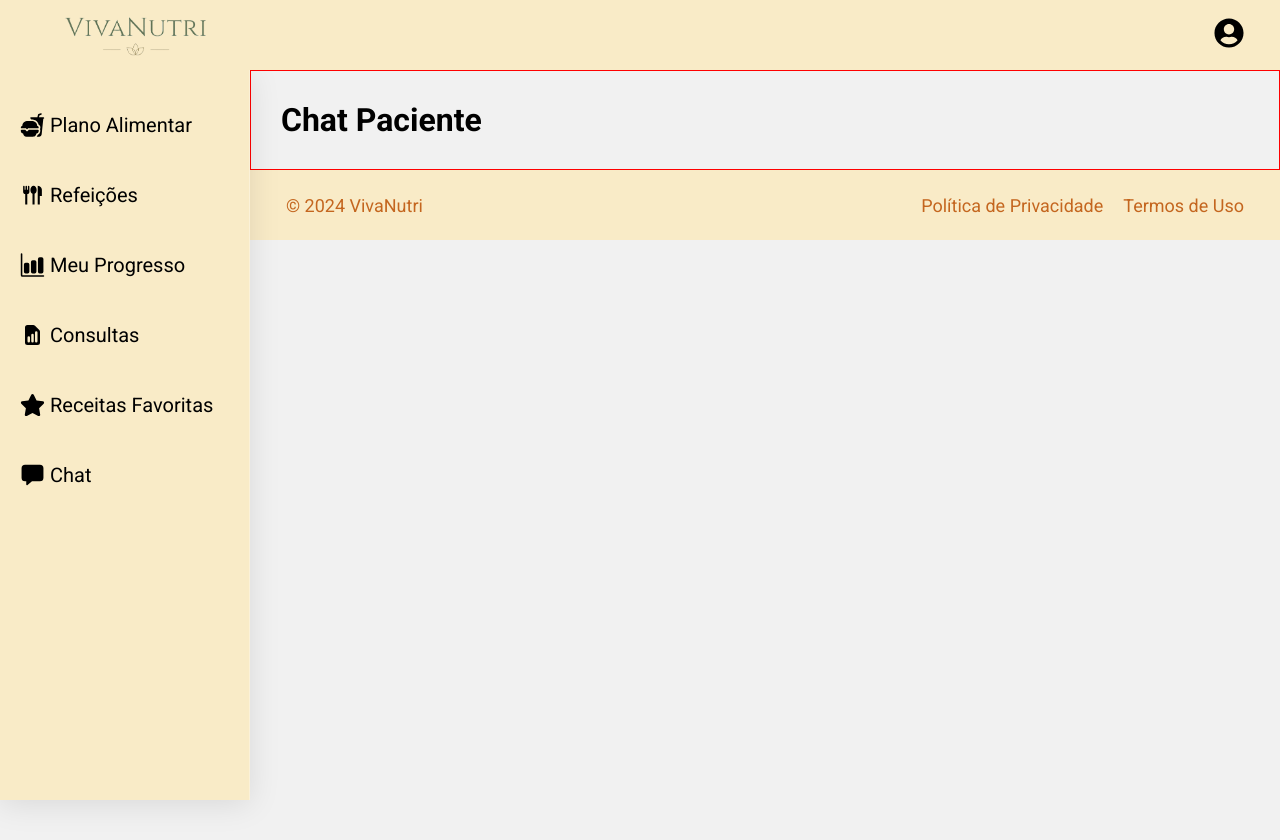
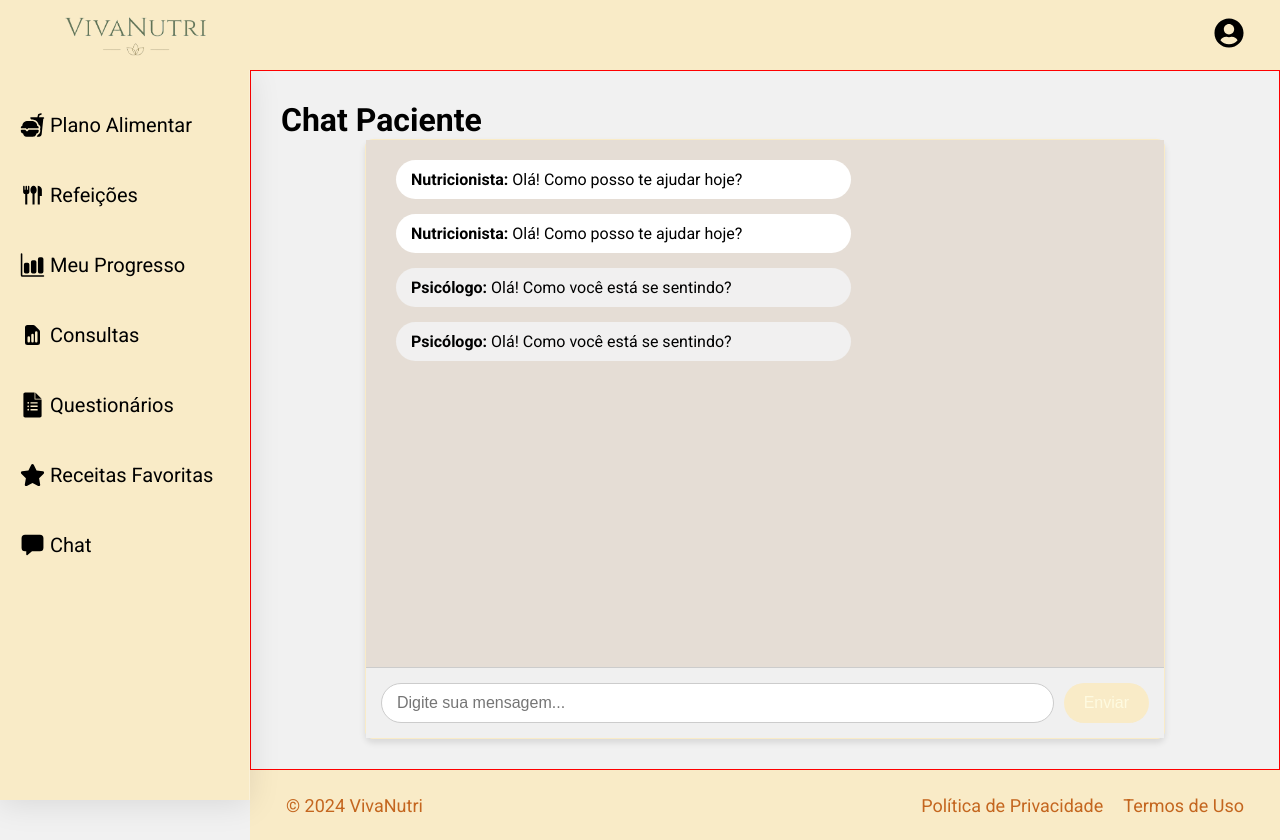
Before and after one commit to Raquel212/VivaNutri, a React (Vite) app: page /chatPaciente in a window 1280 px wide. Before the commit the page ends 800 px from the top, so only its background shows below. Built offline with nearby package versions, Linux system fonts and the light colour scheme.

Commit message:
Update do Chat

```diff
--- a/src/pages/Paciente/ChatPaciente/ChatPaciente.jsx
+++ b/src/pages/Paciente/ChatPaciente/ChatPaciente.jsx
@@ -1,17 +1,92 @@
-import { useState } from "react"
-import { FaStar, FaUserCircle } from "react-icons/fa"
-import { HiDocumentReport } from "react-icons/hi"
-import { IoBarChart, IoChatbox, IoFastFood } from "react-icons/io5"
-import { MdFlatware } from "react-icons/md"
-import { Link } from "react-router-dom"
-import styles from "./ChatPaciente.module.css"
+import { useState, useEffect } from "react";
+import { FaStar, FaUserCircle } from "react-icons/fa";
+import { HiDocumentReport } from "react-icons/hi";
+import { IoBarChart, IoChatbox, IoFastFood } from "react-icons/io5";
+import { MdFlatware } from "react-icons/md";
+import { Link } from "react-router-dom";
+import styles from "./ChatPaciente.module.css";
+import { SiGoogleforms } from "react-icons/si";
 
 function ChatPaciente() {
-  const [userMenuOpen, setUserMenuOpen] = useState(false)
+  const [userMenuOpen, setUserMenuOpen] = useState(false);
+  const [messages, setMessages] = useState([]);
+  const [newMessage, setNewMessage] = useState("");
 
   const toggleUserMenu = () => {
-    setUserMenuOpen(!userMenuOpen)
-  }
+    setUserMenuOpen(!userMenuOpen);
+  };
+
+  // Função para adicionar uma nova mensagem
+  const addMessage = (sender, text) => {
+    setMessages((prevMessages) => [...prevMessages, { sender, text }]);
+  };
+
+  // Inicializa a conversa com mensagens automáticas
+  useEffect(() => {
+    // Mensagens iniciais após 1 segundo
+    const initialMessages = [
+      { sender: "Nutricionista", text: "Olá! Como posso te ajudar hoje?" },
+      { sender: "Psicólogo", text: "Olá! Como você está se sentindo?" },
+    ];
+
+    initialMessages.forEach((msg, index) => {
+      setTimeout(() => {
+        addMessage(msg.sender, msg.text);
+      }, 1000 * (index + 1)); // 1s, 2s, etc.
+    });
+  }, []);
+
+  // Função para responder automaticamente com base na mensagem do paciente
+  const respondToMessage = (patientMessage) => {
+    const lowerCaseMessage = patientMessage.toLowerCase();
+
+    if (lowerCaseMessage.includes("olá") || lowerCaseMessage.includes("oi")) {
+      setTimeout(() => {
+        addMessage("Nutricionista", "Olá! Em que posso te ajudar com sua alimentação?");
+      }, 1000);
+      setTimeout(() => {
+        addMessage("Psicólogo", "Olá! Como tem se sentido ultimamente?");
+      }, 2000);
+    } else if (lowerCaseMessage.includes("ajuda") || lowerCaseMessage.includes("preciso")) {
+      setTimeout(() => {
+        addMessage("Nutricionista", "Claro! Conte-me mais sobre suas necessidades alimentares.");
+      }, 1000);
+      setTimeout(() => {
+        addMessage("Psicólogo", "Estou aqui para te ouvir. Como posso ajudar você emocionalmente?");
+      }, 2000);
+    } else if (lowerCaseMessage.includes("obesidade") || lowerCaseMessage.includes("peso")) {
+      setTimeout(() => {
+        addMessage("Nutricionista", "Entendi. Vamos trabalhar juntos para alcançar seus objetivos de peso.");
+      }, 1000);
+    } else if (lowerCaseMessage.includes("ansiedade") || lowerCaseMessage.includes("estresse")) {
+      setTimeout(() => {
+        addMessage("Psicólogo", "Sinto muito que você esteja se sentindo assim. Vamos encontrar maneiras de gerenciar isso juntos.");
+      }, 1000);
+    } else {
+      setTimeout(() => {
+        addMessage("Nutricionista", "Interessante! Pode me contar mais sobre isso?");
+      }, 1000);
+      setTimeout(() => {
+        addMessage("Psicólogo", "Entendi. Como você gostaria de abordar esse assunto?");
+      }, 2000);
+    }
+  };
+
+  // Função para enviar uma mensagem
+  const handleSendMessage = () => {
+    if (newMessage.trim() !== "") {
+      addMessage("Paciente", newMessage.trim());
+      respondToMessage(newMessage.trim());
+      setNewMessage("");
+    }
+  };
+
+  // Função para enviar mensagem ao pressionar Enter
+  const handleKeyPress = (e) => {
+    if (e.key === "Enter") {
+      handleSendMessage();
+    }
+  };
 
   return (
     <>
@@ -29,10 +104,10 @@ function ChatPaciente() {
               <Link to="/notifications" className={styles.linkHome}>
                 Notificações
               </Link>
-              <Link to="/" className={styles.linkHome}>
+              <Link to="/nutricionista" className={styles.linkHome}>
                 Nutricionista
               </Link>
-              <Link to="/" className={styles.linkHome}>
+              <Link to="/psicologo" className={styles.linkHome}>
                 Psicólogo
               </Link>
               <Link to="/edit-profile" className={styles.linkHome}>
@@ -81,6 +156,14 @@ function ChatPaciente() {
             </Link>
           </li>
           <li>
+            <Link to="/questionarioPaciente">
+              <div className={styles.linkSlider}>
+                <SiGoogleforms className={styles.icon} />
+                <p>Questionários</p>
+              </div>
+            </Link>
+          </li>
+          <li>
             <Link to="/receitasFavoritasPaciente">
               <div className={styles.linkSlider}>
                 <FaStar className={styles.icon} />
@@ -99,23 +182,54 @@ function ChatPaciente() {
         </ul>
       </nav>
 
-      <main>
+      <main className={styles.mainContent}>
         <h1>Chat Paciente</h1>
+        <div className={styles.chatContainer}>
+          <div className={styles.messagesContainer}>
+            {messages.map((msg, index) => (
+              <div
+                key={index}
+                className={`${styles.message} ${
+                  msg.sender === "Paciente"
+                    ? styles.messagePaciente
+                    : msg.sender === "Nutricionista"
+                    ? styles.messageNutricionista
+                    : styles.messagePsicologo
+                }`}
+              >
+                <strong>{msg.sender}:</strong> {msg.text}
+              </div>
+            ))}
+          </div>
+          <div className={styles.inputContainer}>
+            <input
+              type="text"
+              value={newMessage}
+              onChange={(e) => setNewMessage(e.target.value)}
+              onKeyPress={handleKeyPress}
+              placeholder="Digite sua mensagem..."
+              className={styles.chatInput}
+            />
+            <button onClick={handleSendMessage} className={styles.sendButton}>
+              Enviar
+            </button>
+          </div>
+        </div>
       </main>
 
       <footer className={styles.footerHomeP}>
-        <p className={styles.copyright}>&copy; 2024 VivaNutri</p>
-        <ul className={styles.links}>
-          <li className={styles.linksLi}>
+        <p>&copy; 2024 VivaNutri</p>
+        <ul>
+          <li>
             <a href="#">Política de Privacidade</a>
           </li>
-          <li className={styles.linksLi}>
+          <li>
             <a href="#">Termos de Uso</a>
           </li>
         </ul>
       </footer>
     </>
-  )
+  );
 }
 
-export default ChatPaciente
+export default ChatPaciente;
--- a/src/pages/Paciente/ChatPaciente/ChatPaciente.module.css
+++ b/src/pages/Paciente/ChatPaciente/ChatPaciente.module.css
@@ -120,6 +120,165 @@ main {
   transition: margin-left 0.3s ease;
 }
 
+/* Adicione este CSS ao final do seu ChatPaciente.module.css */
+
+/* Container do Chat */
+.chatContainer {
+  width: 100%;
+  max-width: 800px;
+  height: 600px;
+  margin: 0 auto;
+  background-color: var(--soft-white);
+  border: 1px solid var(--primary);
+  border-radius: 8px;
+  display: flex;
+  flex-direction: column;
+  box-shadow: 0 4px 6px rgba(0, 0, 0, 0.1);
+}
+
+/* Área de mensagens */
+.messagesContainer {
+  flex-grow: 1;
+  padding: 20px;
+  overflow-y: auto;
+  background-color: #e5ddd5; /* Cor similar ao WhatsApp */
+}
+
+/* Mensagem geral */
+.message {
+  margin-bottom: 15px;
+  padding: 10px 15px;
+  border-radius: 20px;
+  max-width: 60%;
+  word-wrap: break-word;
+  position: relative;
+  font-size: 1rem;
+}
+
+/* Mensagem do Paciente - Alinhada à direita */
+.messagePaciente {
+  background-color: #dcf8c6; /* Verde claro */
+  align-self: flex-end;
+  margin-right: 10px;
+}
+
+/* Mensagem do Nutricionista - Alinhada à esquerda */
+.messageNutricionista {
+  background-color: #ffffff; /* Branco */
+  align-self: flex-start;
+  margin-left: 10px;
+}
+
+/* Mensagem do Psicólogo - Alinhada à esquerda com cor diferente */
+.messagePsicologo {
+  background-color: #f1f0f0; /* Cinza claro */
+  align-self: flex-start;
+  margin-left: 10px;
+}
+
+/* Container para o input e botão de envio */
+.inputContainer {
+  display: flex;
+  padding: 15px;
+  background-color: #f0f0f0;
+  border-top: 1px solid #ccc;
+}
+
+/* Input de mensagem */
+.chatInput {
+  flex-grow: 1;
+  padding: 10px 15px;
+  border: 1px solid #ccc;
+  border-radius: 20px;
+  font-size: 1rem;
+  outline: none;
+  transition: border 0.3s ease;
+  background-color: #ffffff;
+}
+
+/* Foco no input */
+.chatInput:focus {
+  border: 2px solid var(--primary);
+}
+
+/* Botão de enviar */
+.sendButton {
+  margin-left: 10px;
+  padding: 10px 20px;
+  background-color: var(--primary);
+  color: var(--soft-white);
+  border: none;
+  border-radius: 20px;
+  cursor: pointer;
+  transition: background-color 0.3s ease;
+  font-size: 1rem;
+}
+
+.sendButton:hover {
+  background-color: var(--secondary);
+}
+
+/* Scroll personalizado para mensagens */
+.messagesContainer::-webkit-scrollbar {
+  width: 8px;
+}
+
+.messagesContainer::-webkit-scrollbar-track {
+  background: #e5ddd5; /* Cor similar ao WhatsApp */
+  border-radius: 4px;
+}
+
+.messagesContainer::-webkit-scrollbar-thumb {
+  background-color: var(--primary);
+  border-radius: 4px;
+}
+
+/* Responsividade para o chat */
+@media (max-width: 1024px) {
+  .chatContainer {
+    height: 500px;
+  }
+}
+
+@media (max-width: 768px) {
+  .chatContainer {
+    height: 400px;
+  }
+
+  .message {
+    font-size: 0.9rem;
+  }
+
+  .sendButton {
+    padding: 8px 16px;
+    font-size: 0.9rem;
+  }
+
+  .chatInput {
+    font-size: 0.9rem;
+  }
+}
+
+@media (max-width: 480px) {
+  .chatContainer {
+    height: 300px;
+  }
+
+  .message {
+    font-size: 0.8rem;
+  }
+
+  .sendButton {
+    padding: 6px 12px;
+    font-size: 0.8rem;
+  }
+
+  .chatInput {
+    font-size: 0.8rem;
+  }
+}
+
+
 /* Footer */
 .footerHomeP {
   background: var(--primary);
```
